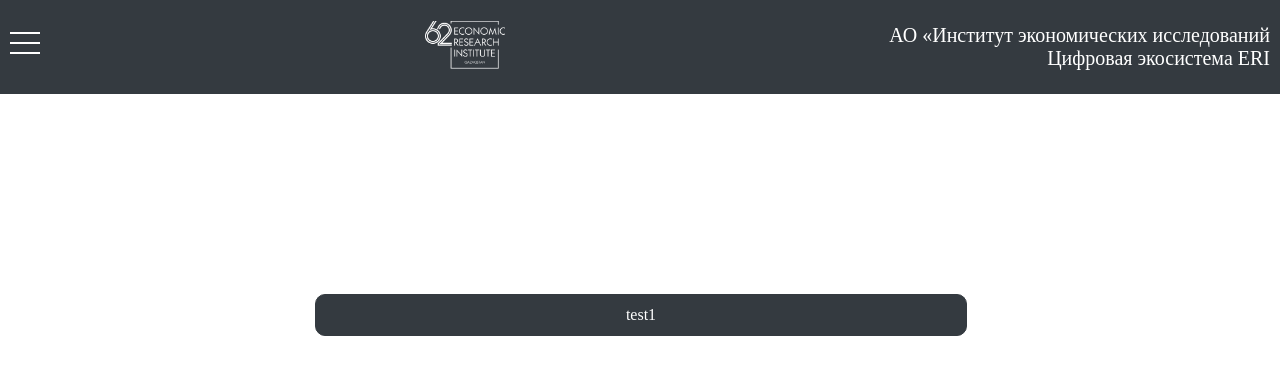
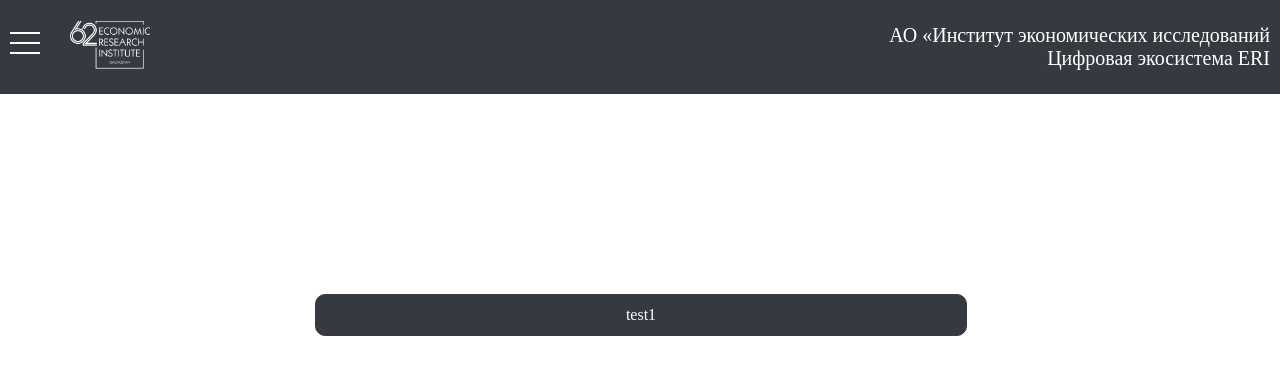
Before and after one commit to Azamat32/Economy-data, a React (Vite) app in the folder client/: page / in a window 1280 px wide. Shown: the top 374 px of the page. Built offline with nearby package versions, Linux system fonts and the light colour scheme.

Commit message:
add main

```diff
--- a/client/src/pages/MainPage/MainPage.tsx
+++ b/client/src/pages/MainPage/MainPage.tsx
@@ -12,7 +12,6 @@ const MainPage = (_props: Props) => {
       <div className="container">
         <div className="main_inner">
         {items}
-
         </div>
       </div>
     </div>
--- a/client/src/widgets/Navbar/Navbar.scss
+++ b/client/src/widgets/Navbar/Navbar.scss
@@ -13,6 +13,9 @@
       }
     }
     .nav_logo {
+      display: flex;
+      align-items: center;
+      gap: 30px;
       a {
         display: flex;
         gap: 15px;
--- a/client/src/widgets/Navbar/Navbar.tsx
+++ b/client/src/widgets/Navbar/Navbar.tsx
@@ -14,13 +14,13 @@ const Navbar = (_props: Props) => {
     <div className="navbar">
       <div className="container">
         <div className="nav_inner">
-          <div
-            className={`nav_btn ${isOpen ? "active" : ""}`}
-            onClick={handleBasketClose}
-          >
-            <span></span>
-          </div>
           <div className="nav_logo">
+            <div
+              className={`nav_btn ${isOpen ? "active" : ""}`}
+              onClick={handleBasketClose}
+            >
+              <span></span>
+            </div>
             <a href="">
               <div className="nav_logo_img">
                 <img
```
